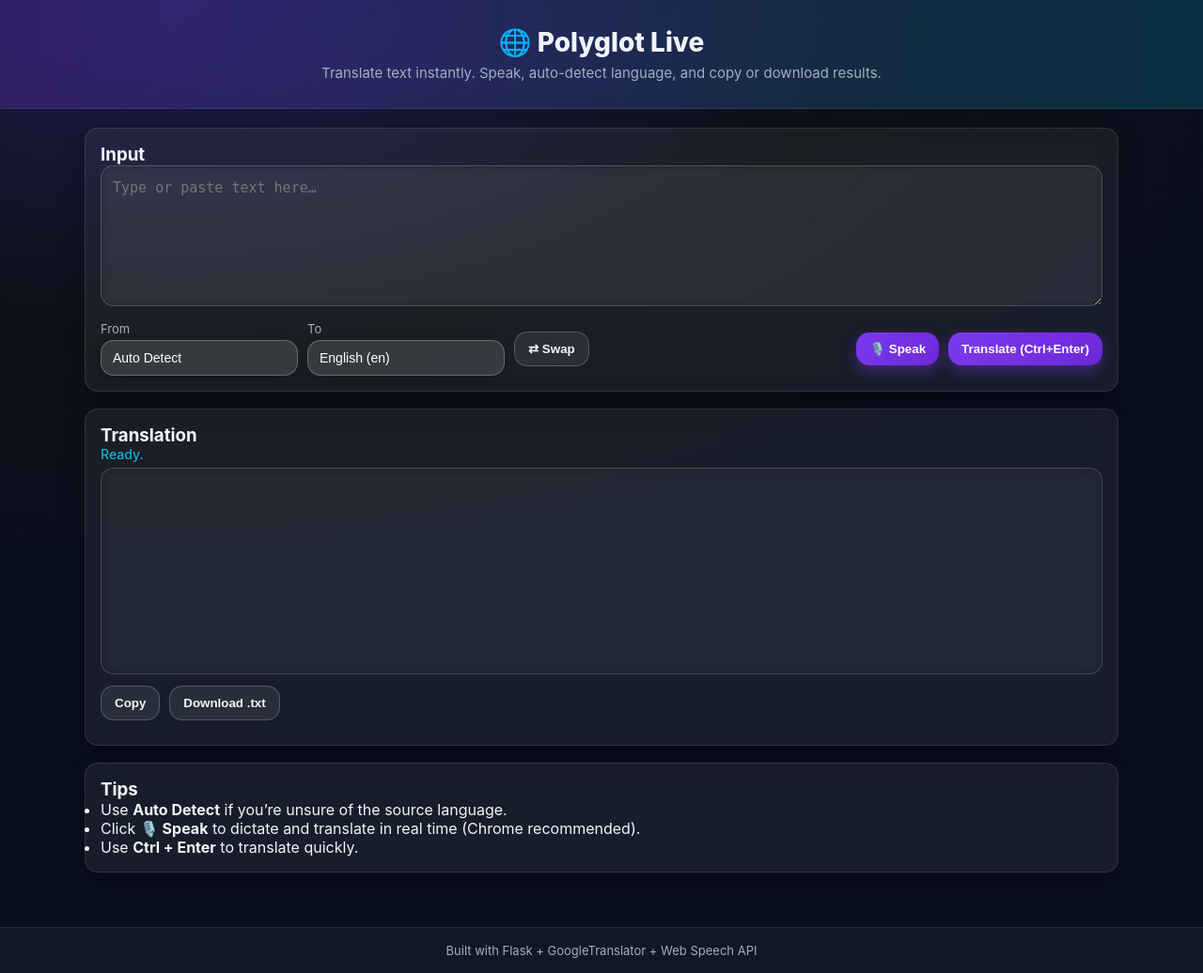
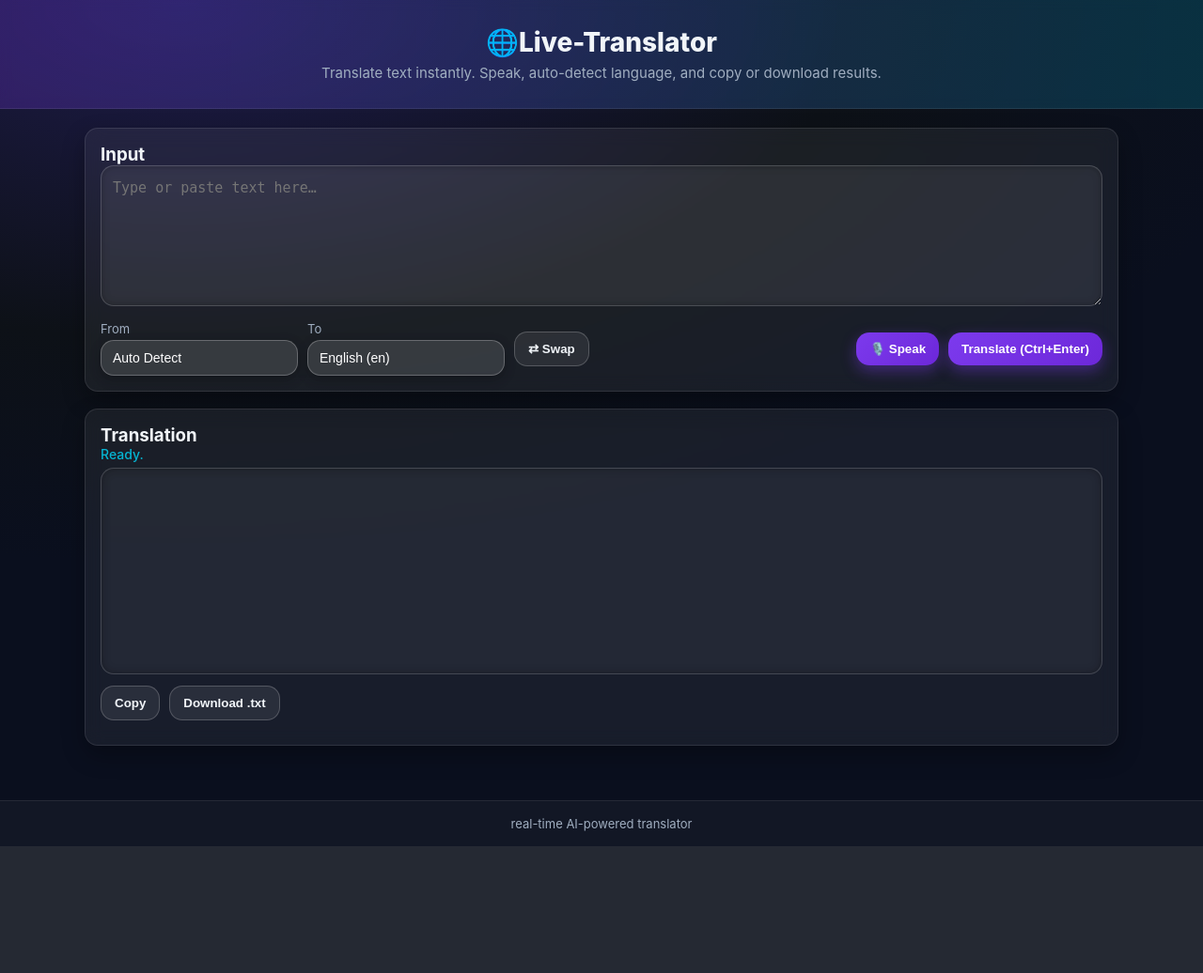
Before and after one commit to DileepKumar-Git-Hub/Real-Time-AI-Translator-, a Flask app: page / in a window 1280 px wide. Shown: the whole page at 94% size. After the commit the page ends 901 px from the top, so only its background shows below. Run offline with Flask 3, Linux system fonts and the light colour scheme.

Commit message:
Update index.html

```diff
--- a/templates/index.html
+++ b/templates/index.html
@@ -3,12 +3,12 @@
 <head>
   <meta charset="utf-8" />
   <meta name="viewport" content="width=device-width,initial-scale=1" />
-  <title>Polyglot Live — Real-Time Translator</title>
+  <title>Live — Real-Time Translator</title>
   <link rel="stylesheet" href="{{ url_for('static', filename='style.css') }}" />
 </head>
 <body>
   <header class="hero">
-    <h1>🌐 Polyglot Live</h1>
+    <h1>🌐Live-Translator</h1>
     <p>Translate text instantly. Speak, auto-detect language, and copy or download results.</p>
   </header>
 
@@ -35,8 +35,7 @@
       </div>
     </section>
 
-    <section class="grid">
-      <div class="panel">
+<section class="panel full-width">
   <h3>Translation</h3>
   <div id="status" class="status muted">Ready.</div>
   <div id="outText" class="out"></div>
@@ -45,21 +44,12 @@
     <button id="btnDownload" class="btn ghost">Download .txt</button>
   </div>
   <div class="badges" id="badges"></div>
-      </div>
+</section>
 
-      <div class="panel">
-        <h3>Tips</h3>
-        <ul class="tips">
-          <li>Use <b>Auto Detect</b> if you’re unsure of the source language.</li>
-          <li>Click <b>🎙️ Speak</b> to dictate and translate in real time (Chrome recommended).</li>
-          <li>Use <b>Ctrl + Enter</b> to translate quickly.</li>
-        </ul>
-      </div>
-    </section>
   </main>
 
   <footer class="foot">
-    Built with Flask + GoogleTranslator + Web Speech API
+    real-time AI-powered translator
   </footer>
 
   <script src="{{ url_for('static', filename='script.js') }}"></script>
```
Lines whose indentation alone changed are shown as unchanged.
